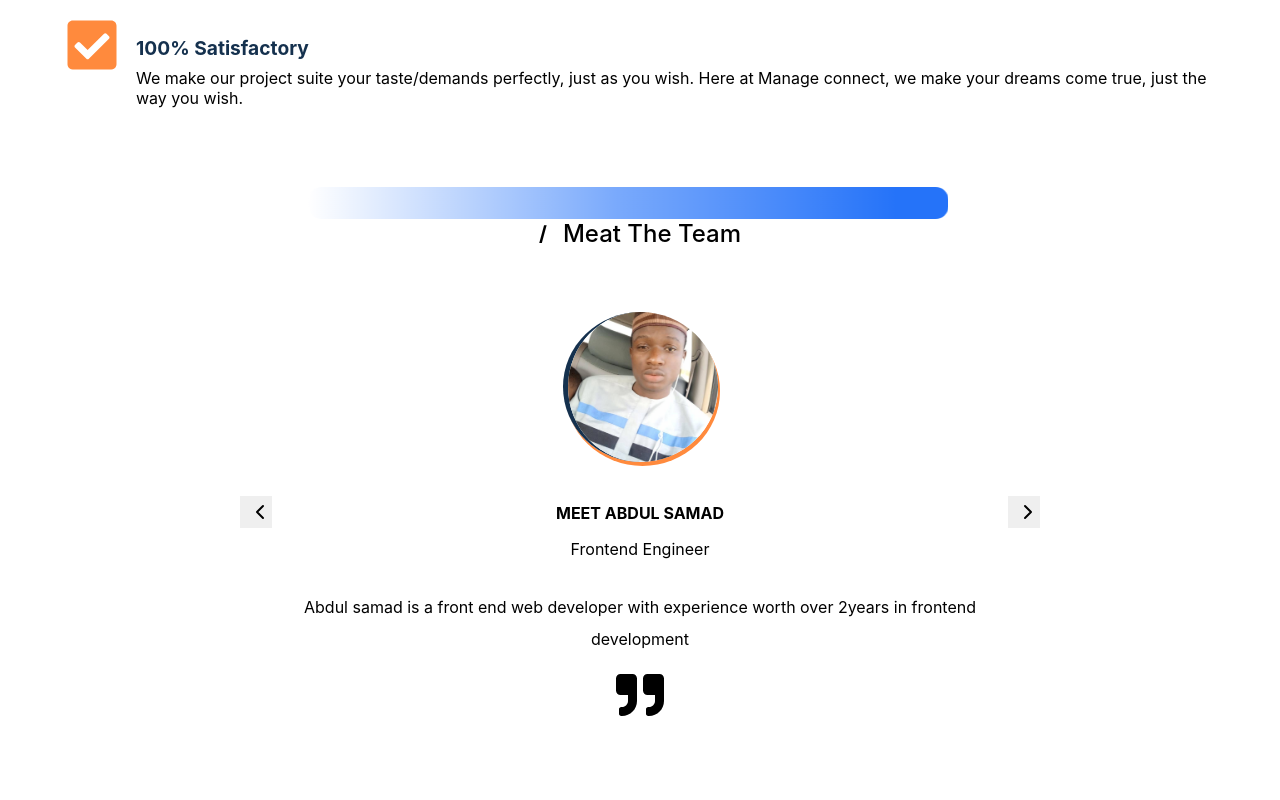
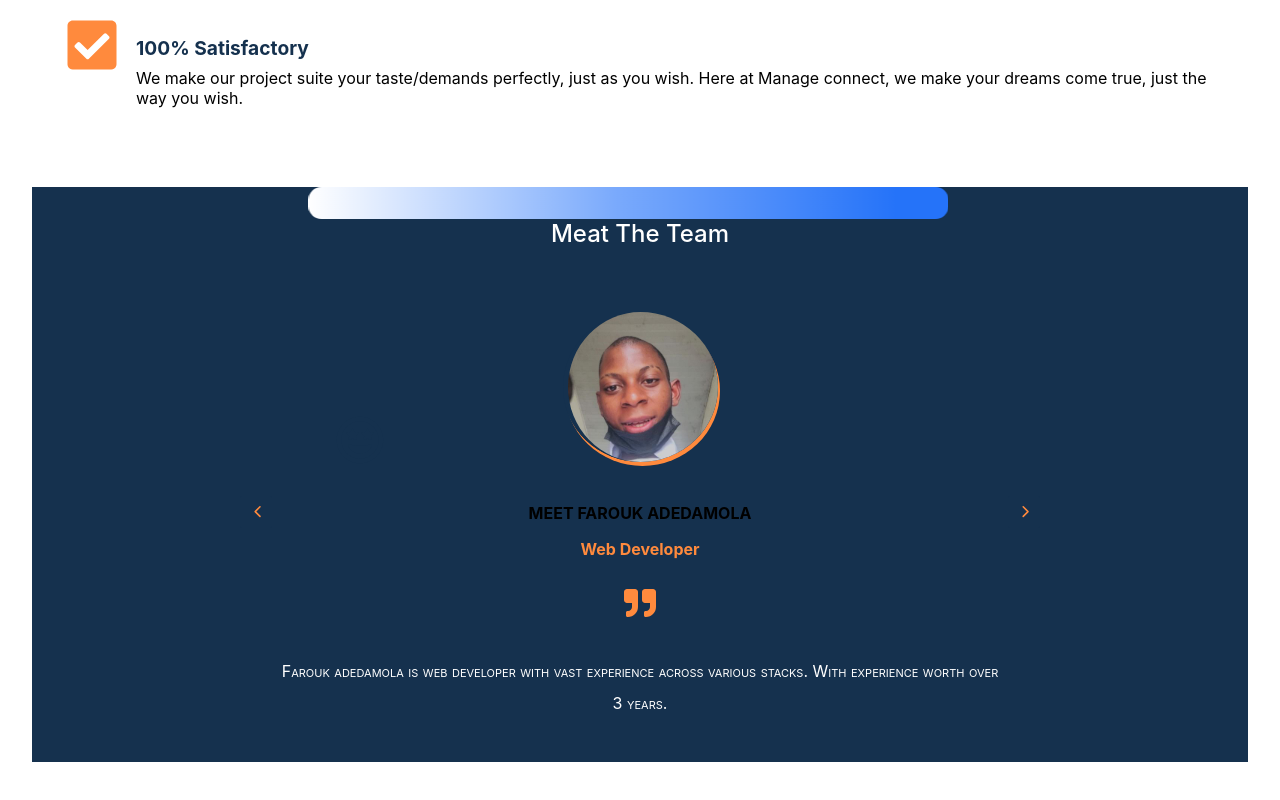
Before and after one commit to Farouk-Adedamola/subarena, a React (Create React App) app: page / in a window 1280 px wide. Shown: the part 2220-3020 px from the top of the page. Built offline with nearby package versions, Linux system fonts and the light colour scheme.

Commit message:
commit changes

```diff
--- a/src/Components/WhoWeAre/Team/Team.css
+++ b/src/Components/WhoWeAre/Team/Team.css
@@ -1,9 +1,9 @@
 .section {
   margin-top: 0;
   transform: translateY(-3rem);
-  width: 90vw;
+  width: 95vw;
   margin: 5rem auto;
-  /* background: #333333; */
+  background: #15314e;
   /* max-width: 700px; */
 }
 
@@ -76,17 +76,13 @@
   align-items: center;
   justify-content: center;
   font-weight: 500;
-}
-.title span {
-  font-size: 0.85em;
-  margin-right: 1rem;
-  font-weight: 700;
+  color: #fff;
 }
 
 .section-center {
   margin: 0 auto;
   margin-top: 4rem;
-  width: 80vw;
+  width: 90vw;
   height: 450px;
   max-width: 800px;
   text-align: center;
@@ -94,6 +90,7 @@
   display: flex;
   overflow: hidden;
 }
+
 .person-img {
   border-radius: 50%;
   margin-bottom: 1rem;
@@ -103,48 +100,72 @@
   border-left: 5px solid #15314e;
   box-shadow: 2px 4px #ff8a3d;
 }
+
 article h4 {
   text-transform: uppercase;
-  /* color: var(--clr-primary-5); */
   margin-bottom: 0.25rem;
 }
+
 .title {
   text-transform: capitalize;
   margin-bottom: 0.75rem;
-  /* color: var(--clr-grey-3); */
+  color: #ff8a3d;
+  font-weight: bold;
 }
+
 .text {
   max-width: 35em;
   margin: 0 auto;
   margin-top: 2rem;
   line-height: 2;
+  font-variant: small-caps;
+  color: #fff;
 }
 
 .icon {
+  font-size: 2rem;
+  margin-top: 1rem;
+  margin-bottom: 0;
+  color: #ff8a3d;
+}
+
+.grin {
   font-size: 3rem;
-  margin-top: 1rem;
-  /* color: var(--clr-primary-5); */
+  position: inherit;
+  left: 6rem;
+  color: #15314e;
+  border-radius: 50%;
+  top: 6.5rem;
 }
+
 .prev,
 .next {
   position: absolute;
   top: 200px;
   transform: translateY(-50%);
-  /* background: var(--clr-grey-5); */
-  /* color: var(--clr-white); */
-  width: 1.25rem;
-  height: 1.25rem;
+  background: #15314e;
+  color: #ff8a3d;
+  /* font-size: 1.5rem; */
+  /* font-weight: bold; */
+  width: 2rem;
+  height: 2rem;
   display: grid;
   place-items: center;
   border-color: transparent;
   font-size: 1rem;
-  /* border-radius: var(--radius); */
+  border-radius: 2px;
   cursor: pointer;
-  /* transition: var(--transition); */
+  transition: all 1s;
 }
+
+.right {
+  font-size: 1.2rem;
+}
+
 .prev:hover,
 .next:hover {
-  /* background: var(--clr-primary-5); */
+  background: #004a75;
+  color: #fff;
 }
 .prev {
   left: 0;
--- a/src/Components/WhoWeAre/Team/Team.js
+++ b/src/Components/WhoWeAre/Team/Team.js
@@ -1,6 +1,6 @@
 import React, { useState, useEffect } from "react";
 import { FiChevronRight, FiChevronLeft } from "react-icons/fi";
-import { FaQuoteRight } from "react-icons/fa";
+import { FaQuoteRight, FaRegGrinStars } from "react-icons/fa";
 import data from "./data";
 import "./Team.css";
 const Team = () => {
@@ -20,7 +20,7 @@ const Team = () => {
   useEffect(() => {
     let slider = setInterval(() => {
       setIndex(index + 1);
-    }, 5000);
+    }, 8000);
     return () => {
       clearInterval(slider);
     };
@@ -32,9 +32,7 @@ const Team = () => {
         <div className="underline"></div>
       </div>
       <div className="title">
-        <h2>
-          <span>/</span>Meat The Team
-        </h2>
+        <h2>Meat The Team</h2>
       </div>
       <div className="section-center">
         {people.map((person, personIndex) => {
@@ -54,18 +52,19 @@ const Team = () => {
           return (
             <article className={position} key={id}>
               <img src={image} alt={name} className="person-img" />
+              <FaRegGrinStars className="grin" />
               <h4>{name}</h4>
               <p className="title">{title}</p>
+              <FaQuoteRight className="icon" />
               <p className="text">{quote}</p>
-              <FaQuoteRight className="icon" />
             </article>
           );
         })}
         <button className="prev" onClick={() => setIndex(index - 1)}>
-          <FiChevronLeft />
+          <FiChevronLeft className="right" />
         </button>
         <button className="next" onClick={() => setIndex(index + 1)}>
-          <FiChevronRight />
+          <FiChevronRight className="right" />
         </button>
       </div>
     </section>
```
